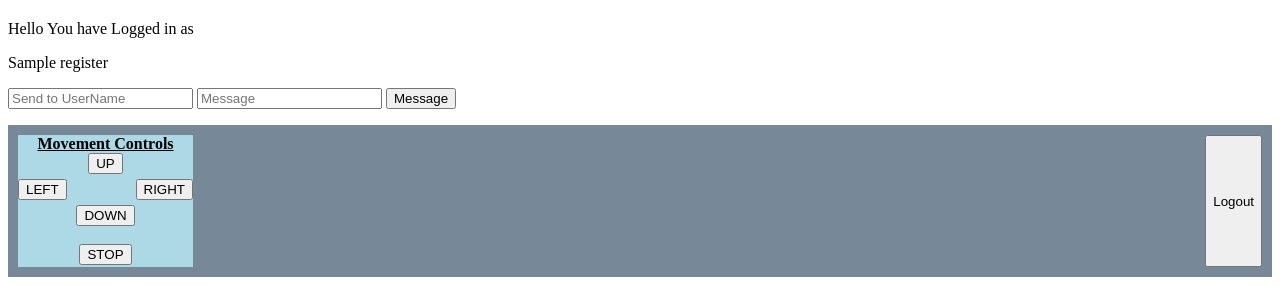
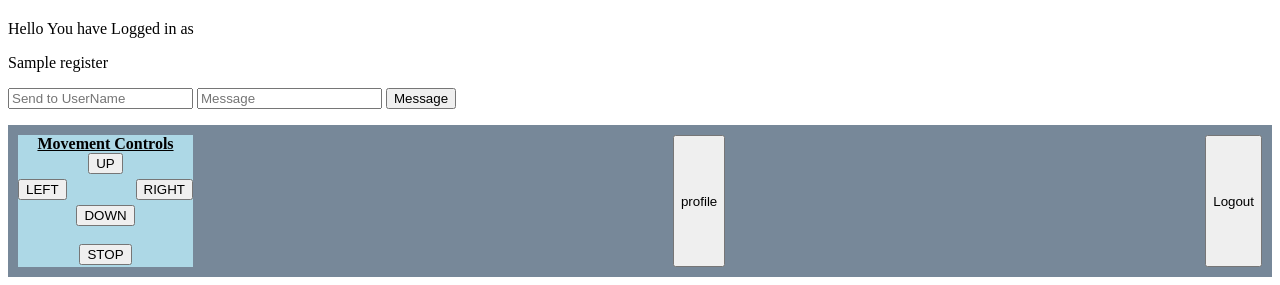
Before and after one commit to tjrosset/312_project, a Flask app: page /logged_in in a window 1280 px wide. Shown: the part 610-895 px from the top of the page. Run offline with Flask 2, Linux system fonts and the light colour scheme; the visitor is signed in with stand-in values (Sample User, id 1); a database or web service that is not in the repository returns one stand-in record (values such as "Sample title"); some libraries are stand-ins or nearby versions.

Commit message:
Profile changes
Fixed the issue where profile couldnt be accessed while logged in.
Added a button in the game screen so the user can navigate to the profile page.
Added helper text so the user knows beforehand that their username cannot contain < > or &

```diff
--- a/app.py
+++ b/app.py
@@ -96,7 +96,7 @@ def login():
     return render_template('login.html', message=message)
 
 
-@app.route('/profile')
+@app.route('/profile', methods=["POST", "GET"])
 def profile():
     if request.method == "POST":
         if 'email' in session:
@@ -139,15 +139,15 @@ def profile():
             # Dark Mode
             return render_template('profile.html', message=message)
         else:
-            return redirect(url_for('404.html'))
+            return redirect(url_for("login"))
 
     if 'email' in session:
-        username = session['username']
+        #username = session['username']  username is not stored in session
         email = session['email']
         picture = session.get('picture') # None.jpeg
-        return render_template('profile.html', user=username, email=email, picture=picture)
+        return render_template('profile.html', email=email, picture=picture)
 
-    return render_template('profile.html')
+    return redirect(url_for("login"))
 
 @app.route('/game')
 def game():
--- a/templates/World.html
+++ b/templates/World.html
@@ -216,10 +216,13 @@ myGameArea.start();
         <br>
         <button onclick="stop()">STOP</button>
     </div>
-
+    <button id="profile_button">profile</button>
+    <script>
+        $('#profile_button').on('click', function() { window.location = '/profile'; });
+    </script>
     <button id="logout_button">Logout</button>
     <script>
-    $('#logout_button').on('click', function() { window.location = '/logout'; });
+        $('#logout_button').on('click', function() { window.location = '/logout'; });
     </script>
 </div>
 
--- a/templates/index.html
+++ b/templates/index.html
@@ -15,7 +15,7 @@
     <div style="width: 100%; display: flex; flex-direction: column;" class="form-group">
           <label for="Fullname">Full name</label>
           <input name="fullname" class="form-control" id="inputFullName" aria-describedby="emailHelp" placeholder="Enter full name">
-          <small id="fullName" class="form-text text-muted">Please enter your full name(First name and Last name)</small>
+          <small id="fullName" class="form-text text-muted">Please enter your full name(First name and Last name), must not contain <,>,&</small>
     </div>
 
     <div style="width: 100%; display: flex; flex-direction: column;" class="form-group">
```
